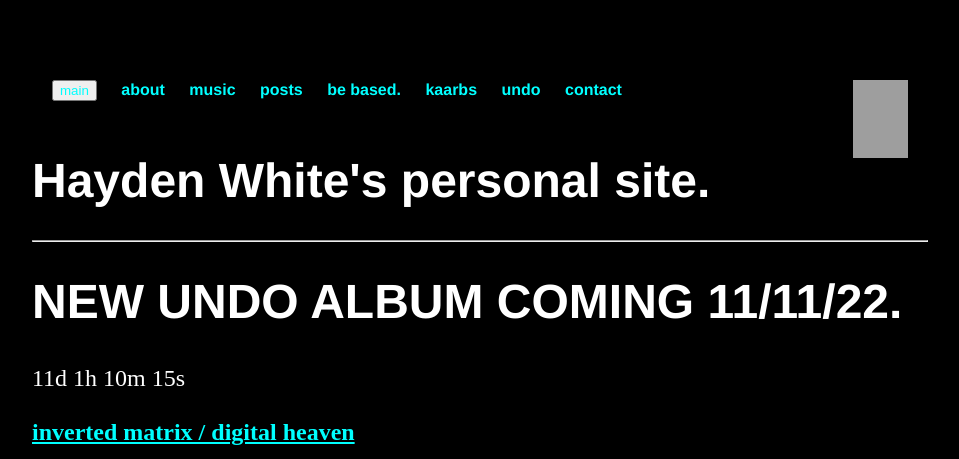
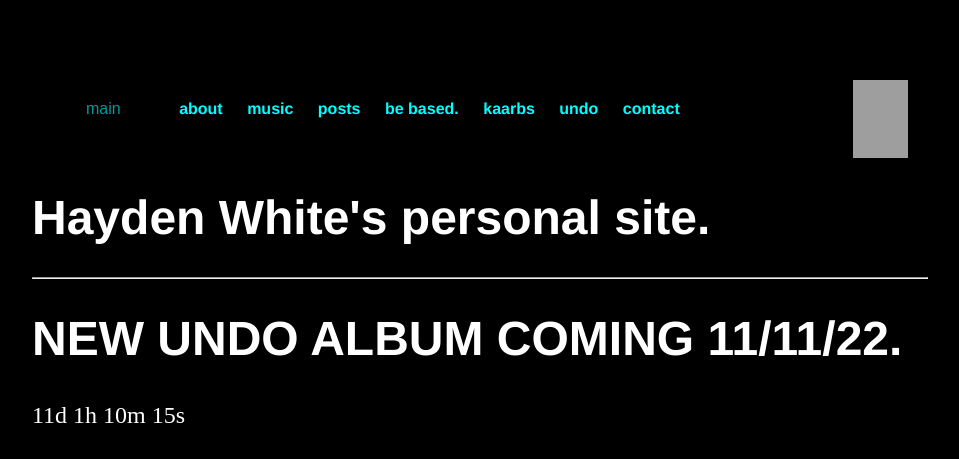
Before and after one commit to whiteVHS/whiteVHS.github.io, a Jekyll site: the page built from index.html, in a window 1280 px wide. Shown: the top 459 px of the page, without its empty margins (160-1119 px from the left). Built offline with Jekyll 4.4.1, drawn with Linux system fonts in a browser that asks for light colours; grey boxes are pictures that could not be loaded.

Commit message:
Update default.html

```diff
--- a/_layouts/default.html
+++ b/_layouts/default.html
@@ -8,6 +8,26 @@
 	</head>
 	<body>
 		<style>
+.button {
+  background-color: #000000;
+  border: none;
+  color: aqua;
+  padding: 16px 32px;
+  text-align: center;
+  font-size: 16px;
+  margin: 4px 2px;
+  opacity: 0.6;
+  transition: 0.3s;
+  display: inline-block;
+  text-decoration: none;
+  cursor: pointer;
+}
+
+.button:hover {
+  opacity: 1;
+  border-radius: 25px;
+  border: 2px solid #FF69B4;
+}
 img {
 	float: right
 }
```
